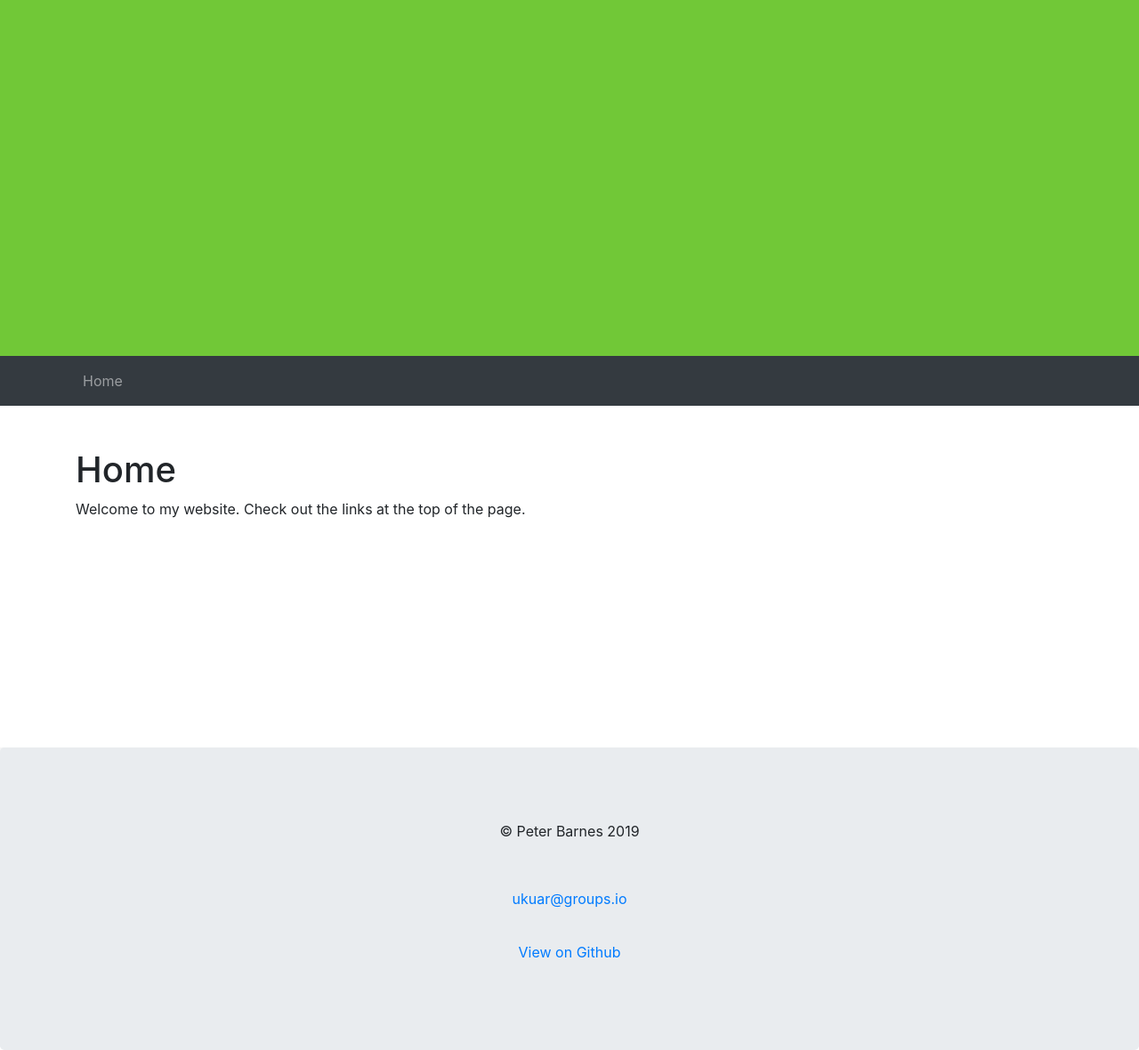
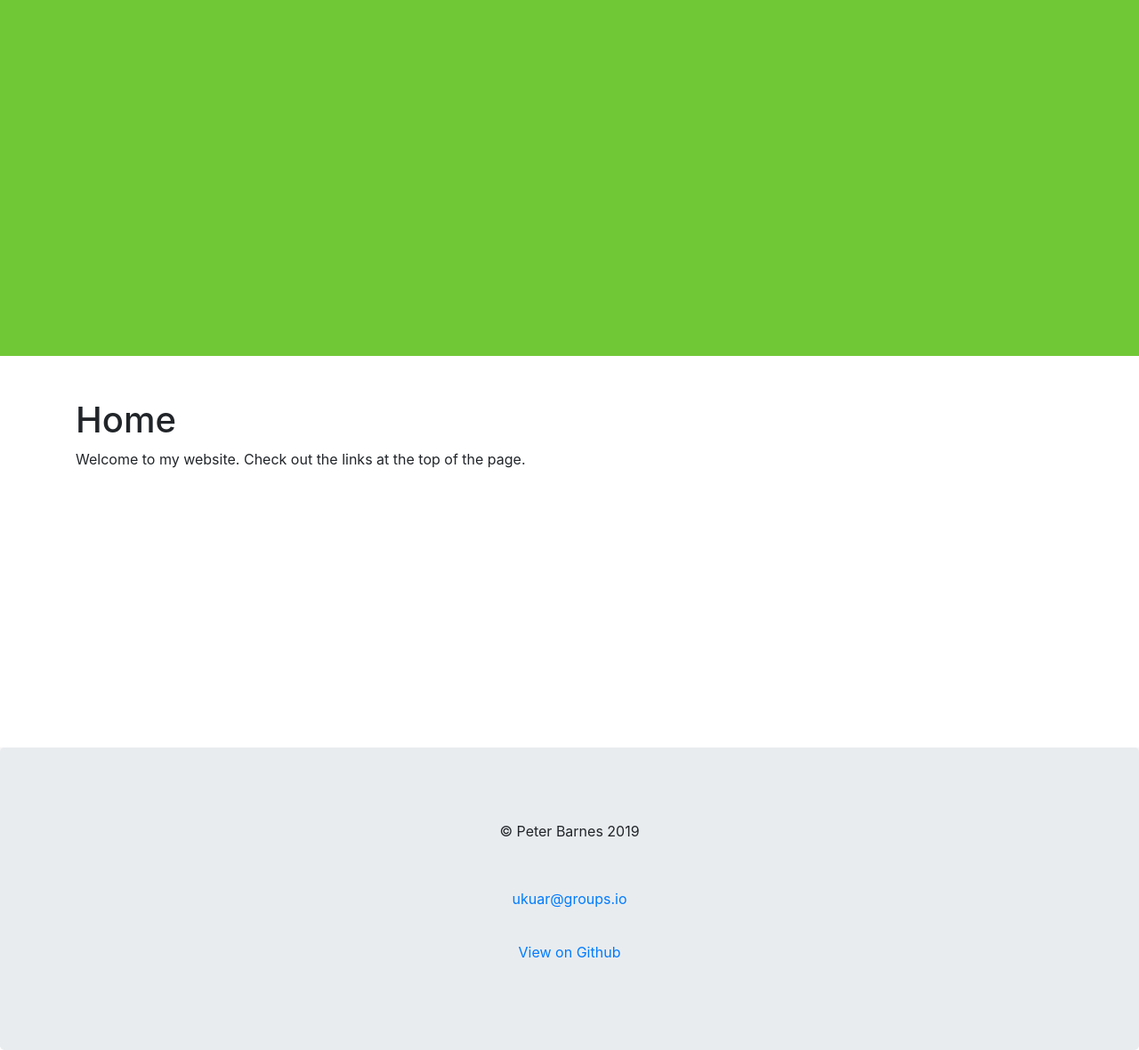
Before and after one commit to ukuar/ukuar.org, a Jekyll site: the page built from index.md, in a window 1280 px wide. Shown: the whole page at 89% size. Built offline with Jekyll 4.4.1, drawn with Linux system fonts in a browser that asks for light colours; our own code applies the rules of GitHub Pages for plain Markdown files.

Commit message:
Update header.html

```diff
--- a/_includes/header.html
+++ b/_includes/header.html
@@ -1,27 +1,2 @@
 <div class="header jumbotron text-center">
 </div>
-
-<nav class="navbar navbar-expand-lg navbar-dark navbar-custom">
-  <div class="container">
-    {%- assign page_paths = site.header_pages -%}
-    <button class="navbar-toggler" type="button" data-toggle="collapse" data-target="#navbarSupportedContent"
-      aria-controls="navbarSupportedContent" aria-expanded="false" aria-label="Toggle navigation">
-      <span class="navbar-toggler-icon"></span>
-    </button>
-    <div class="collapse navbar-collapse" id="navbarSupportedContent">
-      <ul class="navbar-nav">
-	<li class="nav-item">
-          <a class="nav-link" href="/">Home</a>
-        </li>
-        {%- for path in page_paths -%}
-          {%- assign my_page = site.pages | where: "path", path | first -%}
-          {%- if my_page.title -%}
-          <li class="nav-item">
-            <a class="nav-link" href="{{ my_page.url | relative_url }}">{{ my_page.title | escape }}</a>
-          </li>
-          {%- endif -%}
-        {% endfor -%}
-      </ul>
-    </div>
-  </div>
-</nav>
```
